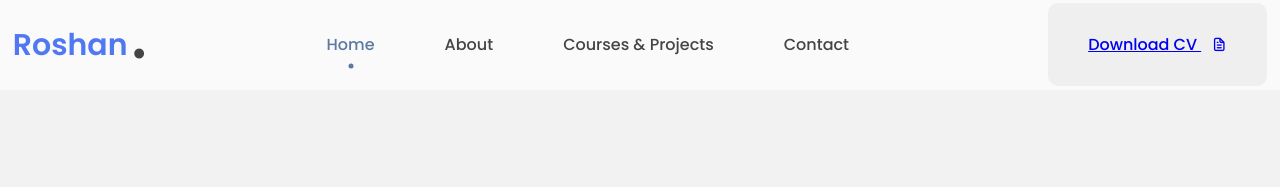
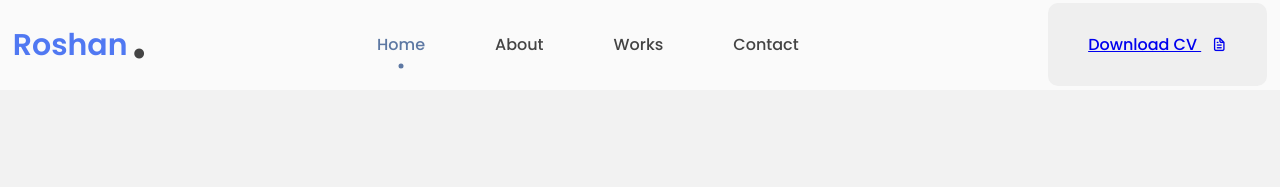
Before and after one commit to Roshansaiketham/Roshan-Myweb, a plain HTML site: page index.html in a window 1280 px wide. Shown: the top 187 px of the page. Drawn offline with nearby package versions, Linux system fonts and the light colour scheme.

Commit message:
Update index.html

```diff
--- a/index.html
+++ b/index.html
@@ -180,7 +180,7 @@
                     </li>
 
                     <li class="nav_list">
-                        <a href="#projects" class="nav-link">Courses & Projects</a>
+                        <a href="#projects" class="nav-link">Works</a>
                         <div class="circle"></div>
                     </li>
                     <li class="nav_list">
```
